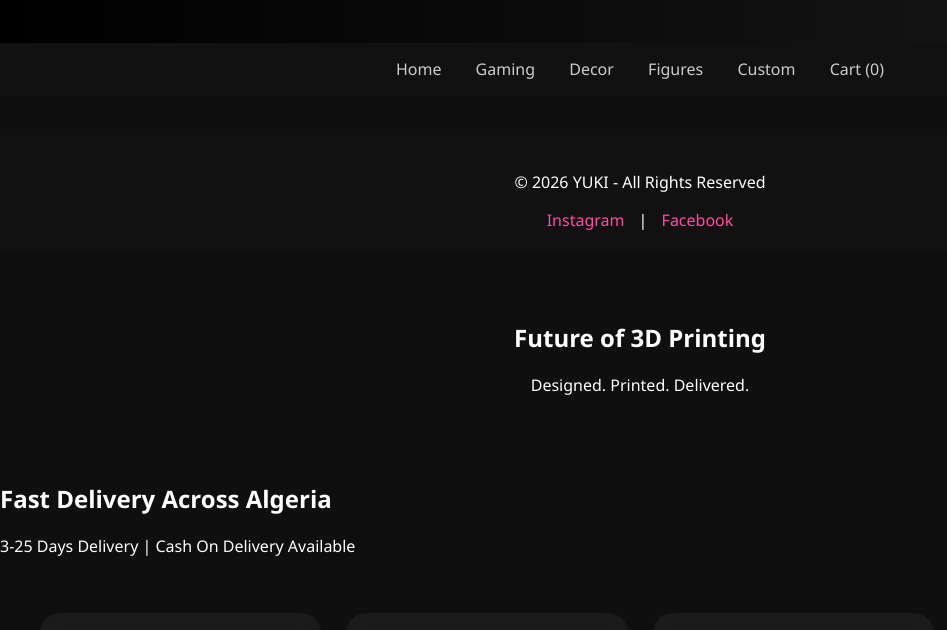
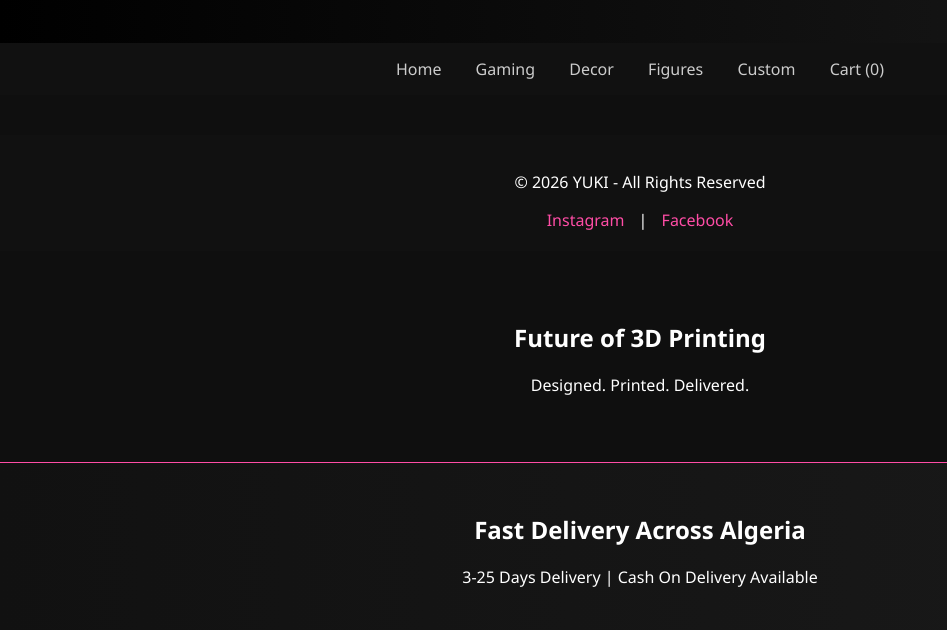
Before and after one commit to storeyuki-prog/yuki-3d-store, a plain HTML site: page index.html in a window 1280 px wide. Shown: the part 296-926 px from the top of the page, without its empty margins (0-947 px from the left). Drawn offline with Linux system fonts and the light colour scheme.

Commit message:
Add delivery section styling to style.css

```diff
--- a/style.css
+++ b/style.css
@@ -150,3 +150,10 @@ header .logo:hover {
 header .logo {
     animation: logoGlow 2s infinite;
 }
+.delivery {
+    text-align: center;
+    padding: 30px;
+    background: linear-gradient(90deg,#111,#1a1a1a);
+    border-top: 1px solid #ff4da6;
+    border-bottom: 1px solid #ff4da6;
+}
```
